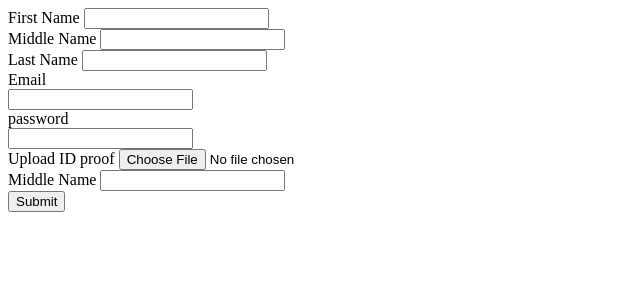
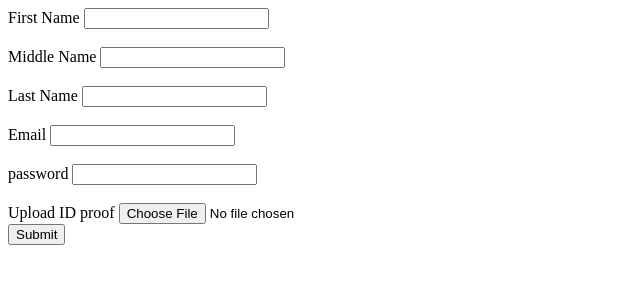
Before and after one commit to Tharani-Kasiselvam/netlify-demo, a plain HTML site: page index.html in a window 1280 px wide. Shown: the whole page, without its empty margins (0-640 px from the left). Drawn offline with Linux system fonts and the light colour scheme.

Commit message:
updated info

```diff
--- a/index.html
+++ b/index.html
@@ -7,24 +7,21 @@
 <body>
     <form method="POST">
     <label for="f_name">First Name</label>
-    <input type="text" name="name" id="f_name"><br>
+    <input type="text" name="name" id="f_name"><br><br>
 
     <label for="m_name">Middle Name</label>
-    <input type="text" name="name" id="m_name"><br>
+    <input type="text" name="name" id="m_name"><br><br>
 
     <label for="l_name">Last Name</label>
-    <input type="text" name="name" id="l_name"><br>
+    <input type="text" name="name" id="l_name"><br><br>
 
-    <label for="email">Email</label><br>
-    <input type="email" name="Email" id="email"><br>
-    <label for="password">password</label><br>
-    <input type="password" name="pass" id="password"><br>
+    <label for="email">Email</label>
+    <input type="email" name="Email" id="email"><br><br>
+    <label for="password">password</label>
+    <input type="password" name="pass" id="password"><br><br>
 
     <label for="upload">Upload ID proof</label>
     <input type="file" name="file" id="upload"><br>
-
-    <label for="m_name">Middle Name</label>
-    <input type="text" name="name" id="m_name"><br>
 
     <input type="submit" value="Submit">
 
```
